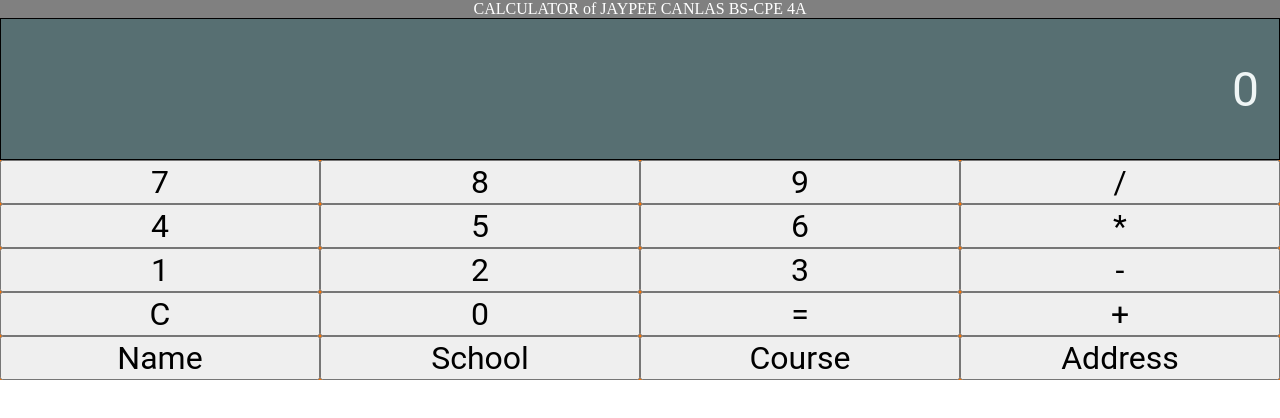
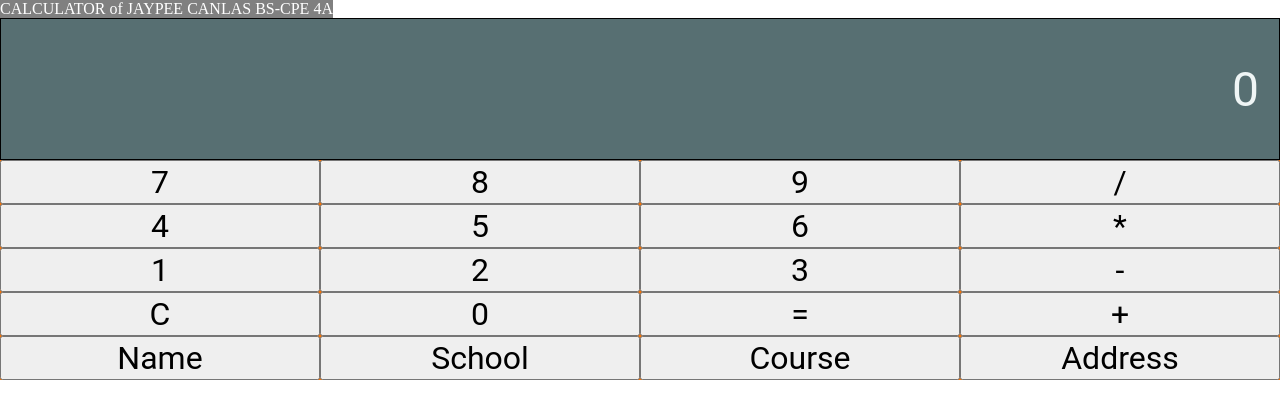
Before and after one commit to jpcnlss/my-app, a React (Create React App) app: page / in a window 1280 px wide. Shown: the top 418 px of the page. Built offline with nearby package versions, Linux system fonts and the light colour scheme.

Commit message:
Update App.css

```diff
--- a/src/App.css
+++ b/src/App.css
@@ -48,7 +48,7 @@ body {
 }
 
 .calculatorName {
-	flex: 0 1 100%;
+
   color: WHITE;
   background: GRAY;
   text-align: center;
```
